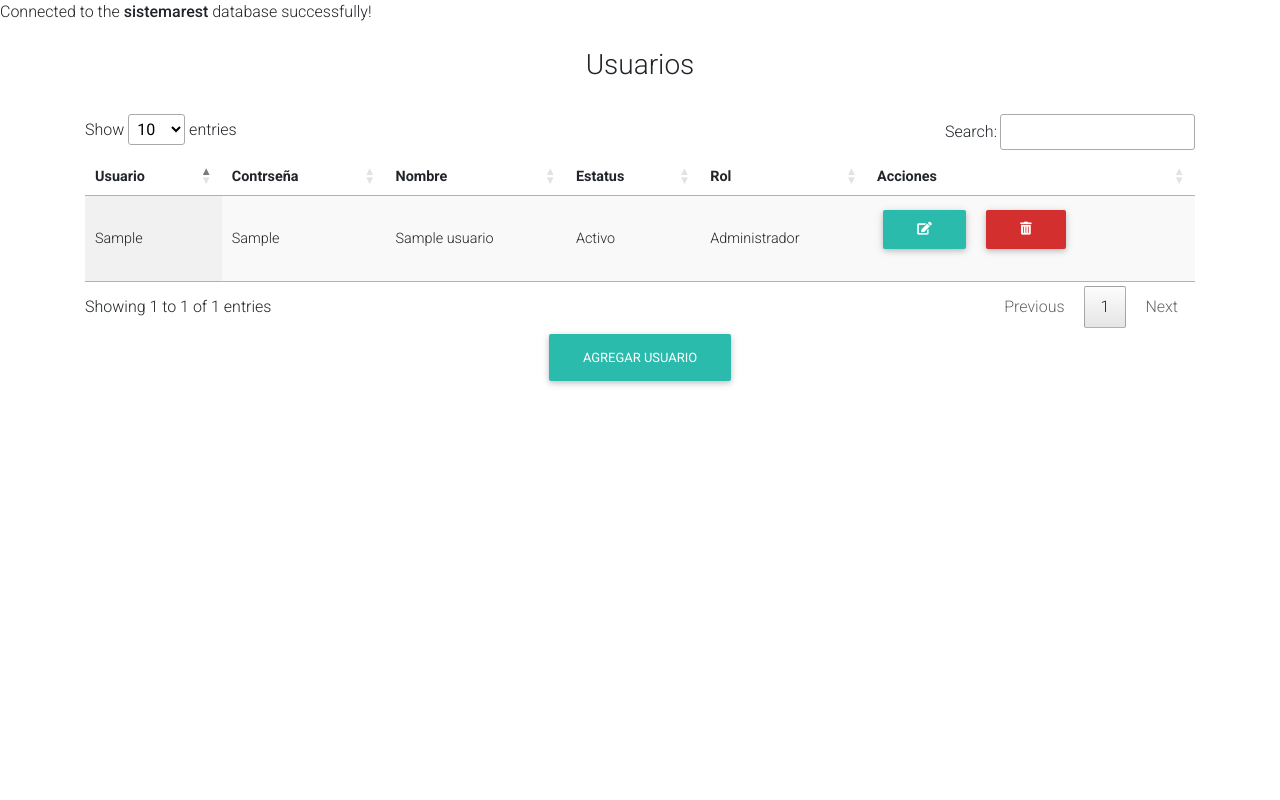
After one commit to JoseCortesSarmiento/SIR, a PHP site: page /usuarios.php in a window 1280 px wide. The commit adds this page. Run offline with PHP 8.4, Linux system fonts and the light colour scheme; tables that the repository leaves empty or names only in its code hold one stand-in row (values such as "Sample post"); some libraries are stand-ins or nearby versions.

Commit message:
usuarios sin update

```diff
--- /dev/null
+++ b/addUsuario.php
@@ -0,0 +1,77 @@
+<?php
+//Mostrar errores en linux
+ini_set("display_errors", "1");
+error_reporting(E_ALL);
+
+	if ( !empty($_POST)) {
+
+		// keep track post values
+		$correo = $_POST['correo'];
+		$contra = $_POST['contra'];
+		$nombre = $_POST['nombre'];
+        $estatus = $_POST['estatus'];
+        $rol = $_POST['rol'];
+
+			$sql = "INSERT INTO usuarios ( correo, contra, nombre, estatus, rol) values(?, ?, ?, ?, ?)";
+			$stmt = $conn->prepare($sql);
+            $stmt->execute([$correo, $contra, $nombre, $estatus, $rol]);
+
+            echo '<script type="text/javascript">';
+            echo 'setTimeout(function () { swal("¡ÉXITO!","Se ha agregado un nuevo usuario","success");';
+            echo '}, 500);</script>';
+	}
+?>
+
+
+<div class="modal fade" id="modalAddUsuario" tabindex="-1" role="dialog" aria-labelledby="myModalLabel"
+  aria-hidden="true">
+            <div class="modal-dialog" role="document">
+                            <div class="modal-content">
+                                        <div class="modal-header text-center">
+                                            <h4 class="modal-title w-100 font-weight-bold">Agregar usuario</h4>
+                                            <button type="button" class="close" data-dismiss="modal" aria-label="Close">
+                                            <span aria-hidden="true">&times;</span>
+                                            </button>
+                                        </div>
+
+                                                <div class="modal-body mx-3">
+
+                                                    <form action="usuarios.php" method="post">
+
+                                                        <div class="md-form mb-5">
+                                                            <input type="email" id="defaultForm-email" class="form-control validate" name="correo" >
+                                                            <label data-error="wrong" data-success="right" for="defaultForm-email">Correo</label>
+                                                        </div>
+
+                                                        <div class="md-form mb-5">
+                                                            <input type="password" id="defaultForm-password" class="form-control validate" name="contra" >
+                                                            <label data-error="wrong" data-success="right" for="defaultForm-email">Contraseña</label>
+                                                        </div>
+
+                                                        <div class="md-form mb-5">
+                                                            <input type="text" id="defaultForm-email" class="form-control validate" name="nombre" >
+                                                            <label data-error="wrong" data-success="right" for="defaultForm-email">Nombre</label>
+                                                        </div>
+
+                                                        <div class="md-form mb-5">
+                                                            <select class="browser-default custom-select" name="estatus">
+                                                                <option selected value = "1">Activo</option>
+                                                            </select>
+                                                        </div>
+
+                                                        <div class="md-form mb-5">
+                                                            <select class="browser-default custom-select" name="rol">
+                                                                <option selected value="0">Cocinero</option>
+                                                                <option value="1">Administrador</option>
+                                                            </select>
+                                                        </div>
+                                                </div>
+
+                                                        <div class="modal-footer d-flex justify-content-center">
+                                                            <button type="submit"  class="btn btn-default">Agregar</button>
+                                                        </div>
+
+                                                    </form>
+                            </div>
+            </div>
+</div>
--- a/global/conexion.php
+++ b/global/conexion.php
@@ -1,4 +1,9 @@
 <?php
+//Mostrar errores en linux
+ini_set("display_errors", "1");
+error_reporting(E_ALL);
+
+/*
 function pdo_connect_mysql() {
     try {
     	return new PDO('mysql:host=' . DATABASE_HOST . ';dbname=' . DATABASE_NAME . ';charset=utf8', DATABASE_USER, DATABASE_PASS, [
@@ -12,6 +17,24 @@ function pdo_connect_mysql() {
     }
 }
 
-$pdo = pdo_connect_mysql();
+$pdo = pdo_connect_mysql();*/
+
+require_once 'config.php';
+
+$dsn = "pgsql:host=$host;port=5432;dbname=$db;user=$username;password=$password";
+
+try{
+ // create a PostgreSQL database connection
+ $conn = new PDO($dsn);
+
+ // display a message if connected to the PostgreSQL successfully
+ if($conn){
+ echo "Connected to the <strong>$db</strong> database successfully!";
+ }
+}catch (PDOException $e){
+ // report error message
+ echo $e->getMessage();
+}
+
 
 ?>
--- a/global/config.php
+++ b/global/config.php
@@ -1,6 +1,13 @@
 <?php
+/*
 define ("DATABASE_HOST", "localhost");
 define ("DATABASE_USER", "root");
 define ("DATABASE_PASS", "");
-define ("DATABASE_NAME", "sistemarest");
+define ("DATABASE_NAME", "sistemarest");*/
+
+$host='localhost';
+$db = 'sistemarest';
+$username = 'jose';
+$password = 'lestatme1';
+
 ?>
--- a/global/general.php
+++ b/global/general.php
@@ -1,5 +1,5 @@
 <?php
 // Conexion a postgresql
-include 'global/config.php';
-include 'global/conexion.php';
+include 'config.php';
+include 'conexion.php';
 ?>
--- a/proveedores.php
+++ b/proveedores.php
@@ -3,7 +3,6 @@ include 'global/config.php';
 include 'global/conexion.php';
 include 'global/header.php';
 include 'addProveedor.php';
-
 ?>
 
 
--- /dev/null
+++ b/usuarios.php
@@ -0,0 +1,106 @@
+<?php
+//Mostrar errores en linux
+ini_set("display_errors", "1");
+error_reporting(E_ALL);
+
+include 'global/config.php';
+include 'global/conexion.php';
+include 'global/header.php';
+include 'addUsuario.php';
+
+
+     if (isset($_GET["id_usuario"])) {
+        try {
+
+          $id = $_GET["id_usuario"];
+
+          $sql = "DELETE FROM usuarios WHERE id_usuario = :id";
+
+          $statement = $conn->prepare($sql);
+          $statement->bindValue(':id', $id);
+          $statement->execute();
+
+          echo '<script type="text/javascript">';
+            echo 'setTimeout(function () { swal("¡ÉXITO!","Se ha borrado el usuario","success");';
+            echo '}, 500);</script>';
+
+
+        }
+        catch(PDOException $error) {
+          echo $sql . "<br>" . $error->getMessage();
+        }
+      }
+
+
+
+?>
+
+<?php
+//Mostrar errores en linux
+ini_set("display_errors", "1");
+error_reporting(E_ALL);
+
+$sentencia = $conn->prepare('SELECT * FROM usuarios');
+$sentencia->execute();
+$usuarios = $sentencia->fetchAll(PDO::FETCH_ASSOC);
+?>
+<br />
+<br />
+	<div class="container">
+		<h3 align="center">Usuarios</h3>
+		<br />
+		<div class="table-responsive">
+
+<table id="usuarios" class="display" class="table table-striped table-bordered">
+    <thead>
+        <tr>
+            <th>Usuario</th>
+            <th>Contrseña</th>
+            <th>Nombre</th>
+            <th>Estatus</th>
+            <th>Rol</th>
+            <th>Acciones</th>
+        </tr>
+    </thead>
+    <?php foreach ($usuarios as $usuario): ?>
+        <tr>
+            <td> <?=$usuario['correo']?></td>
+            <td> <?=$usuario['contra']?></td>
+            <td> <?=$usuario['nombre']?></td>
+            <td> <?php
+                if ($usuario['estatus']==0)
+                    echo "Inactivo";
+                else
+                    echo "Activo";
+            ?></td>
+            <td> <?php
+                if ($usuario['rol']==0)
+                    echo "Cocinero";
+                else
+                    echo "Administrador";
+            ?></td>
+            <td>
+
+
+
+            <span style="font-size: 32px; color: darkturquoise;">
+                <a href="updateUsuarios.php?id_usuario=<?=$usuario['id_usuario']?>" class="btn btn-default btn-rounded mb-4" data-toggle="modal" data-target="#modalEditUsuarios"> <i class="fas fa-edit"></i></a>
+            </span>
+
+            <span style="font-size: 32px; color: tomato;">
+                <a href="deleteUsuario.php?id_usuario=<?=$usuario['id_usuario']?>" class="btn btn-red btn-rounded mb-4" > <i class="fas fa-trash-alt"></i></a>
+            </span>
+            </td>
+        </tr>
+    <?php endforeach; ?>
+</table>
+<div class="text-center">
+  <a href="" class="btn btn-default btn-rounded mb-4" data-toggle="modal" data-target="#modalAddUsuario">Agregar usuario</a>
+</div>
+</div>
+	</div>
+<script>
+	$(document).ready(function(){
+		$('#usuarios').DataTable();
+	});
+</script>
```
Also changed, not shown: deleteUsuario.php (added, +33 -0 lines), historial.php (deleted), vistas/index.php (deleted).
